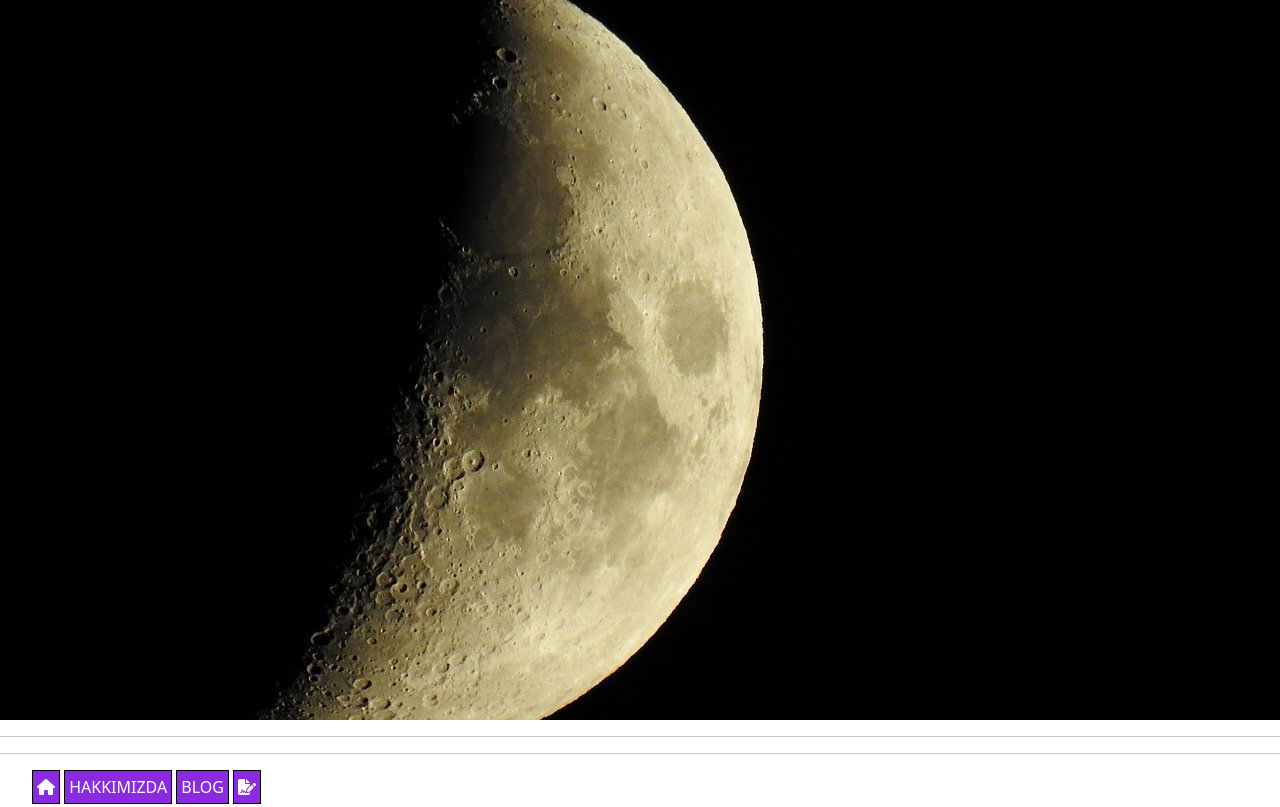
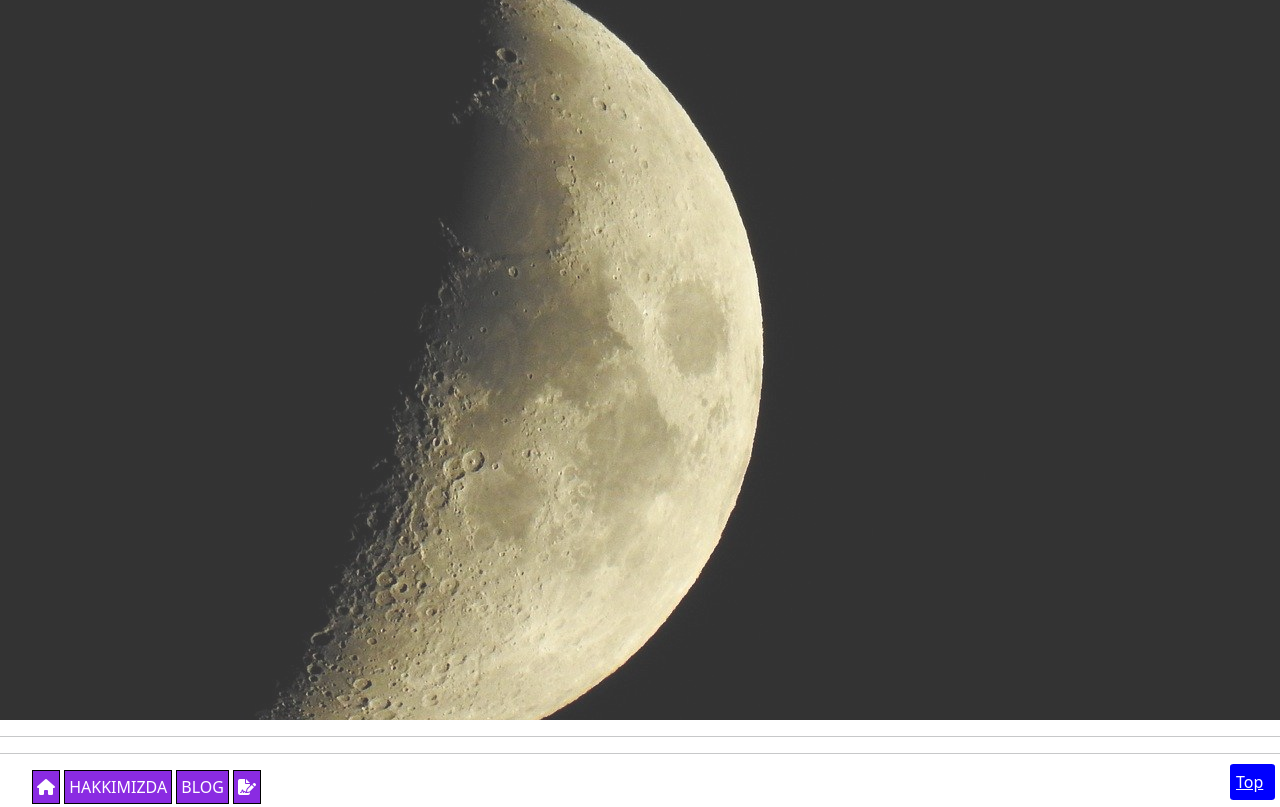
Before and after one commit to hamitmizrak/Ecodation_ReactNative_Javascript1, a plain HTML site: page index.html in a window 1280 px wide. Shown: the top 807 px of the page. Drawn offline with nearby package versions, Linux system fonts and the light colour scheme.

Commit message:
back to top

```diff
--- a/index.html
+++ b/index.html
@@ -24,7 +24,7 @@
 <body>
     <!-- start codes -->
 
-    <header></header>
+    <header id="header_id"></header>
 
     <hr>
     <hr>
@@ -174,6 +174,8 @@
     <hr>
 
 
+<a href="#header_id" id="back_to_top">Top</a>
+
     <!-- ends codes -->
     <!-- Bootstrap JavaScript Libraries -->
     <script src="https://cdn.jsdelivr.net/npm/@popperjs/core@2.11.6/dist/umd/popper.min.js"
--- a/style.css
+++ b/style.css
@@ -66,4 +66,20 @@ header{
     background-repeat: no-repeat;
     background-position: center;
     background-size: cover;
+    opacity: 0.8;
 }
+
+#back_to_top{
+    position: fixed;
+    right: 0;
+    bottom: 0;
+    background-color: blue;
+    color:white;
+    padding:6px;
+    width: 45px;
+    margin-right: 5px;
+    border-radius: 8%;
+}
+#back_to_top:hover{
+    opacity: 0.7;
+}
```
